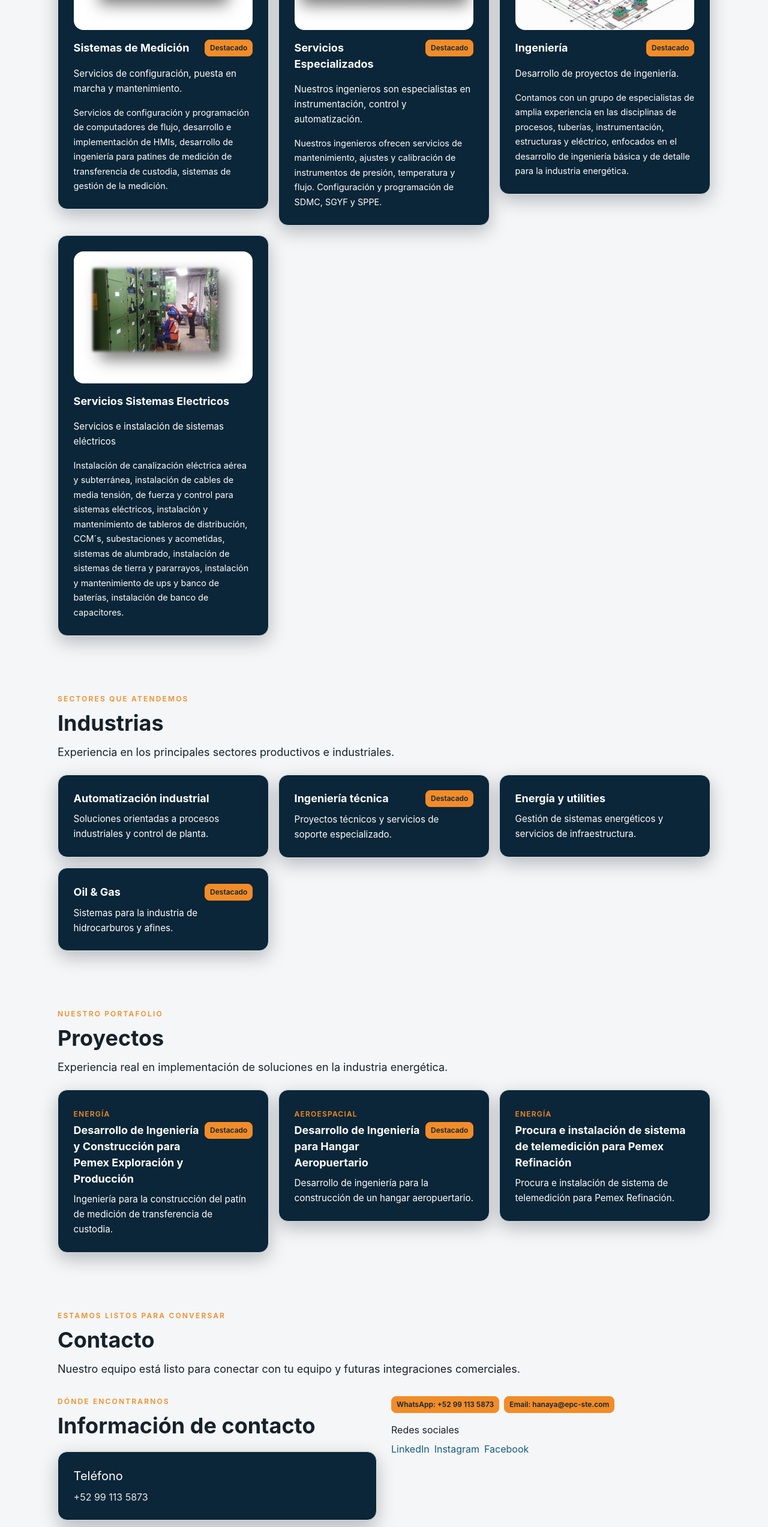
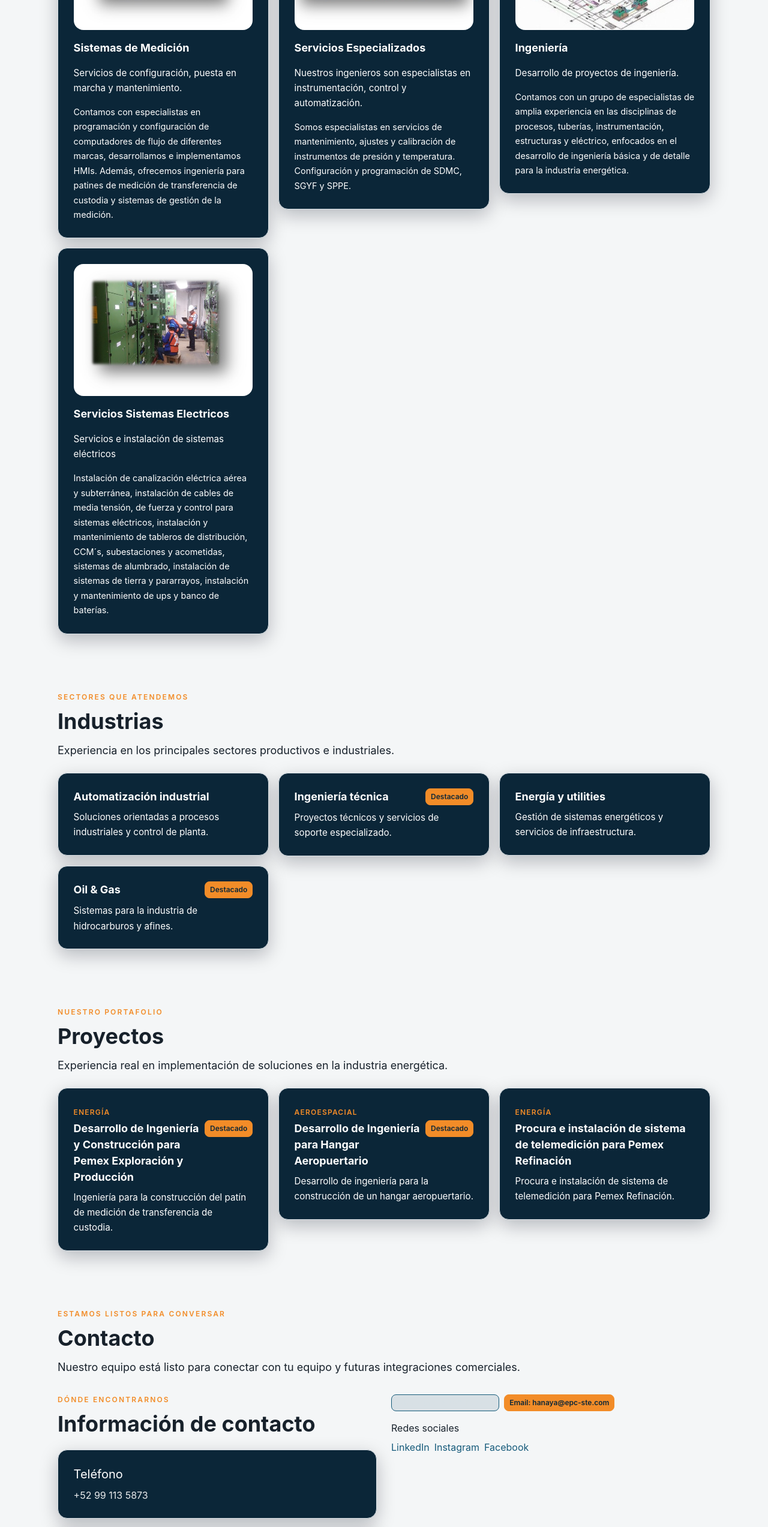
Before and after one commit to Rojano23/EPCDELSURESTE, a React (Vite) app: page / in a window 1280 px wide. Shown: the part 1582-4127 px from the top of the page at 60% size. Built offline with nearby package versions, Linux system fonts and the light colour scheme.

Commit message:
Change Descriptions

```diff
--- a/src/components/layout/Footer.tsx
+++ b/src/components/layout/Footer.tsx
@@ -64,7 +64,7 @@ export function Footer() {
             >
               {enabledItems.map((item) => (
                 <li key={item.id}>
-                  <a className="focus-ring" href={item.href} style={{ color: theme.primaryColor, textDecoration: 'none' }}>
+                  <a className="focus-ring" href={item.href} style={{ color: theme.textOnDarkColor, textDecoration: 'none' }}>
                     {item.label}
                   </a>
                 </li>
@@ -74,9 +74,9 @@ export function Footer() {
 
           <section aria-label="Contacto en pie de página">
             <h3 style={sectionTitleStyle}>Contacto</h3>
-            <p style={{ margin: `0 0 ${designTokens.spacing.xs}`, color: theme.textSecondaryColor }}>{company.email}</p>
-            <p style={{ margin: `0 0 ${designTokens.spacing.xs}`, color: theme.textSecondaryColor }}>{company.phone}</p>
-            <p style={{ margin: 0, color: theme.textSecondaryColor }}>{company.address}</p>
+            <p style={{ margin: `0 0 ${designTokens.spacing.xs}`, color: theme.textOnDarkColor }}>{company.email}</p>
+            <p style={{ margin: `0 0 ${designTokens.spacing.xs}`, color: theme.textOnDarkColor }}>{company.phone}</p>
+            <p style={{ margin: 0, color: theme.textOnDarkColor }}>{company.address}</p>
           </section>
 
           {features.socialLinks && socialEntries.length > 0 ? (
--- a/src/components/ui/Badge.tsx
+++ b/src/components/ui/Badge.tsx
@@ -3,7 +3,7 @@ import type { CSSProperties, HTMLAttributes } from 'react';
 import { theme } from '../../data/theme';
 import { designTokens } from '../../styles/tokens';
 
-type BadgeTone = 'primary' | 'accent' | 'neutral';
+type BadgeTone = 'primary' | 'accent' | 'neutral' | 'border';
 
 export interface BadgeProps extends HTMLAttributes<HTMLSpanElement> {
   label: string;
@@ -27,7 +27,13 @@ function getToneStyle(tone: BadgeTone): CSSProperties {
       border: `1px solid ${theme.accentColor}`,
     };
   }
-
+  if (tone === 'border') {
+    return {
+      color: theme.borderColor,
+      backgroundColor: theme.borderColor,
+      border: `1px solid ${theme.primaryColor}`,
+    };
+  }
   return {
     color: theme.textColor,
     backgroundColor: theme.secondaryColor,
--- a/src/data/services.ts
+++ b/src/data/services.ts
@@ -17,9 +17,9 @@ export const services: Service[] = [
     title: 'Sistemas de Medición',
     shortDescription: 'Servicios de configuración, puesta en marcha y mantenimiento.',
     detailedDescription:
-      'Servicios de configuración y programación de computadores de flujo, desarrollo e implementación de HMIs, desarrollo de ingeniería para patines de medición de transferencia de custodia, sistemas de gestión de la medición.',
+      'Contamos con especialistas en programación y configuración de computadores de flujo de diferentes marcas, desarrollamos e implementamos HMIs. Además, ofrecemos ingeniería para patines de medición de transferencia de custodia y sistemas de gestión de la medición.',
     icon: '',
-    featured: true,
+    featured: false,
     image: strategyServiceImage,
     imageAlt: 'Ingenieros revisando sistemas de medición e instrumentación en campo.',
   },
@@ -28,9 +28,9 @@ export const services: Service[] = [
     title: 'Servicios Especializados',
     shortDescription: 'Nuestros ingenieros son especialistas en instrumentación, control y automatización.',
     detailedDescription:
-      'Nuestros ingenieros ofrecen servicios de mantenimiento, ajustes y calibración de instrumentos de presión, temperatura y flujo. Configuración y programación de SDMC, SGYF y SPPE.',
+      'Somos especialistas en servicios de mantenimiento, ajustes y calibración de instrumentos de presión y temperatura. Configuración y programación de SDMC, SGYF y SPPE.',
     icon: '',
-    featured: true,
+    featured: false,
     image: specializedServiceImage,
     imageAlt: 'Especialista técnico realizando ajuste de instrumentos de control.',
   },
@@ -41,7 +41,7 @@ export const services: Service[] = [
     detailedDescription:
       'Contamos con un grupo de especialistas de amplia experiencia en las disciplinas de procesos, tuberías, instrumentación, estructuras y eléctrico, enfocados en el desarrollo de ingeniería básica y de detalle para la industria energética.',
     icon: '',
-    featured: true,
+    featured: false,
     image: engineeringServiceImage,
     imageAlt: 'Equipo de ingeniería desarrollando planos y soluciones técnicas industriales.',
   },
@@ -50,7 +50,7 @@ export const services: Service[] = [
     title: 'Servicios Sistemas Electricos',
     shortDescription: 'Servicios e instalación de sistemas eléctricos',
     detailedDescription:
-      'Instalación de canalización eléctrica aérea y subterránea, instalación de cables de media tensión, de fuerza y control para sistemas eléctricos, instalación y mantenimiento de tableros de distribución, CCM´s, subestaciones y acometidas, sistemas de alumbrado, instalación de sistemas de tierra y pararrayos, instalación y mantenimiento de ups y banco de baterías, instalación de banco de capacitores.',
+      'Instalación de canalización eléctrica aérea y subterránea, instalación de cables de media tensión, de fuerza y control para sistemas eléctricos, instalación y mantenimiento de tableros de distribución, CCM´s, subestaciones y acometidas, sistemas de alumbrado, instalación de sistemas de tierra y pararrayos, instalación y mantenimiento de ups y banco de baterías.',
     icon: '',
     featured: false,
     image: electricalServiceImage,
--- a/src/sections/Contact/ContactMethods.tsx
+++ b/src/sections/Contact/ContactMethods.tsx
@@ -29,7 +29,7 @@ export function ContactMethods({ company, showSocialLinks }: ContactMethodsProps
   return (
     <section aria-label="Métodos de contacto" style={{ display: 'grid', gap: designTokens.spacing.md }}>
       <div style={{ display: 'flex', flexWrap: 'wrap', gap: designTokens.spacing.sm }}>
-        <Badge label={`WhatsApp: ${company.whatsapp}`} tone="accent" />
+        <Badge label={`WhatsApp: ${company.whatsapp}`} tone="border" />
         <Badge label={`Email: ${company.email}`} tone="accent" />
       </div>
 
```
